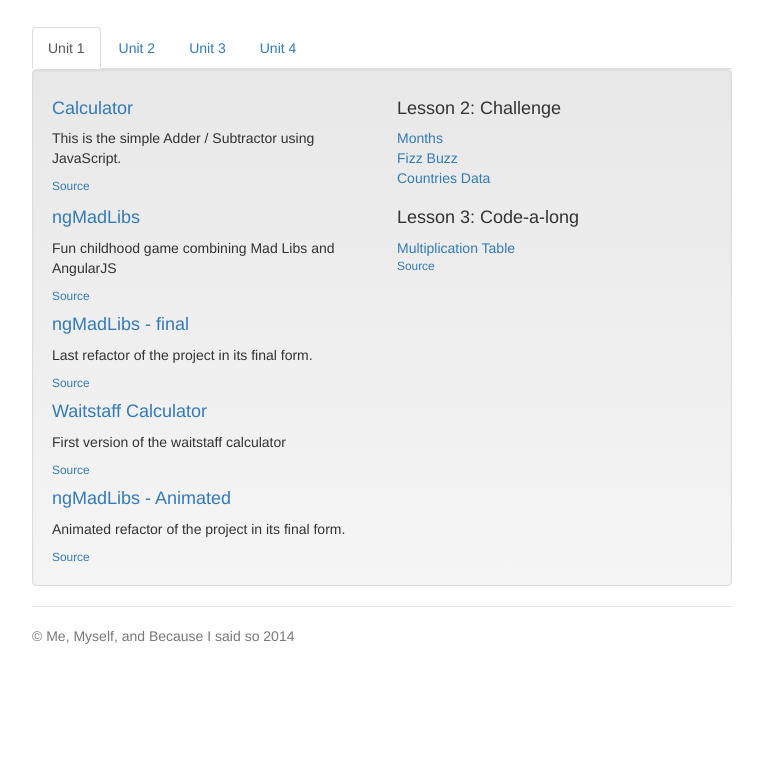
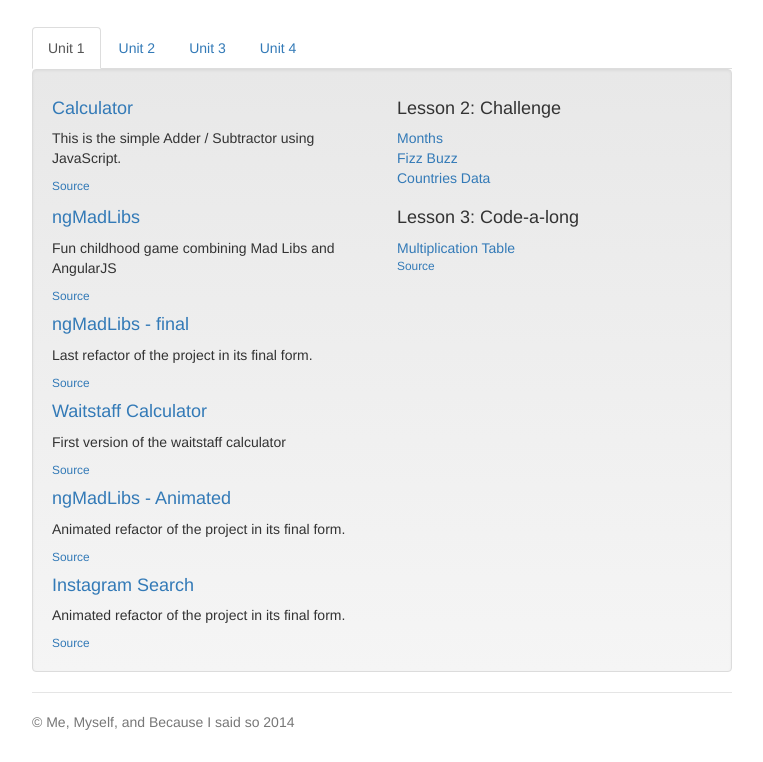
Before and after one commit to robbiesmith79/robbiesmith79.github.io, a website: page index.html in a window 1280 px wide. Shown: the part 428-1190 px from the top of the page, without its empty margins (258-1021 px from the left). Before the commit the page ends 1104 px from the top, so only its background shows below. Drawn offline with nearby package versions, Linux system fonts and the light colour scheme.

Commit message:
updating home page

```diff
--- a/app/partials/unit1.html
+++ b/app/partials/unit1.html
@@ -65,5 +65,19 @@
 					<small><a href="" target="_blank" title="Github Source"></a></small></p>
 			</div>
 		</div>
+
+		<div class="row">
+			<div class="col-lg-6">
+				<h4><a href="http://robbiesmith79.github.io/unit1-instagram">Instagram Search</a></h4>
+				<p>Animated refactor of the project in its final form.</p>
+				<small><a href="https://github.com/robbiesmith79/unit1-instagram" target="_blank" title="Github Source">Source</a></small>
+			</div>
+
+			<div class="col-lg-6">
+				<h4></h4>
+				<p><a href="" target="_blank"></a><br/>
+					<small><a href="" target="_blank" title="Github Source"></a></small></p>
+			</div>
+		</div>
 	</div>
 </div>
```
